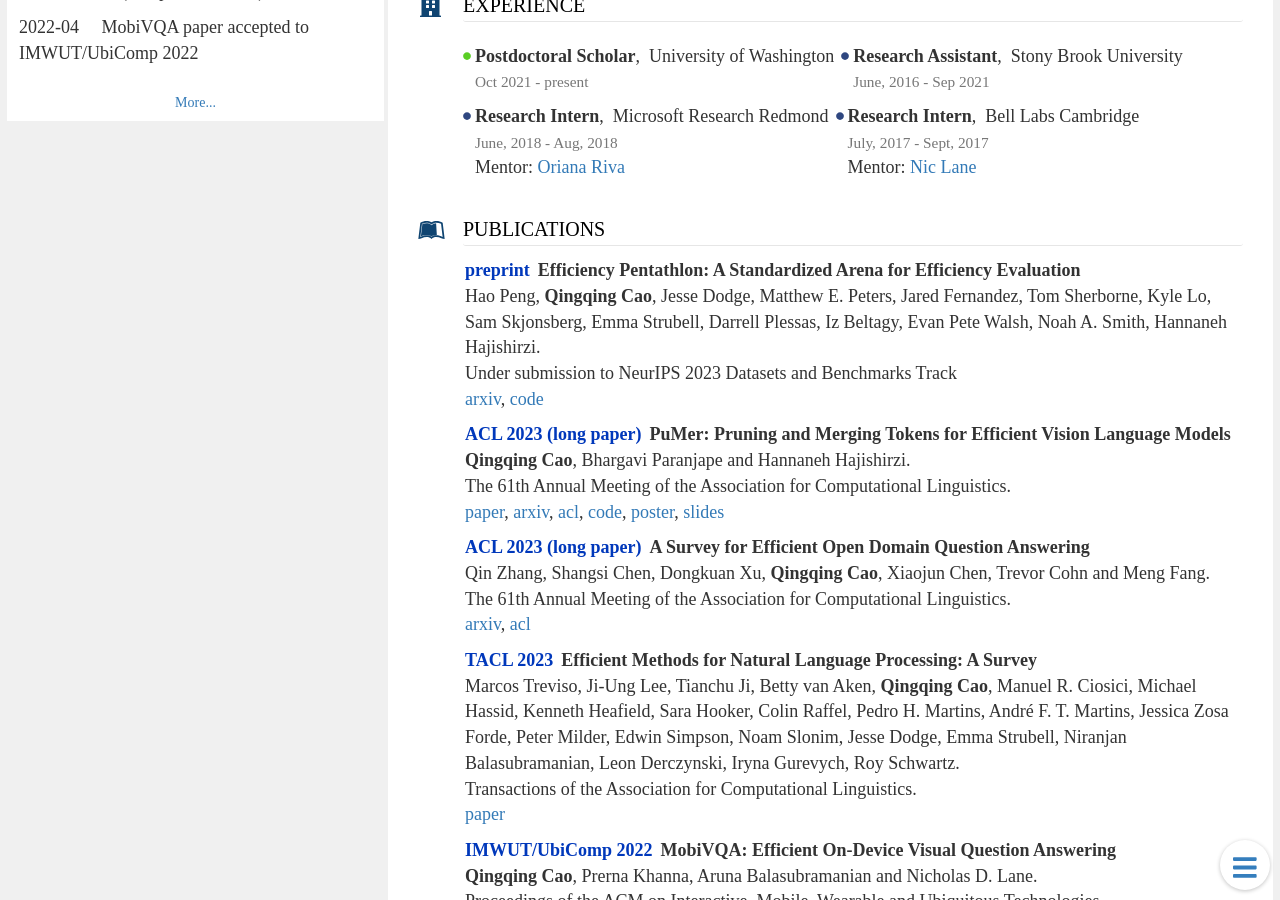
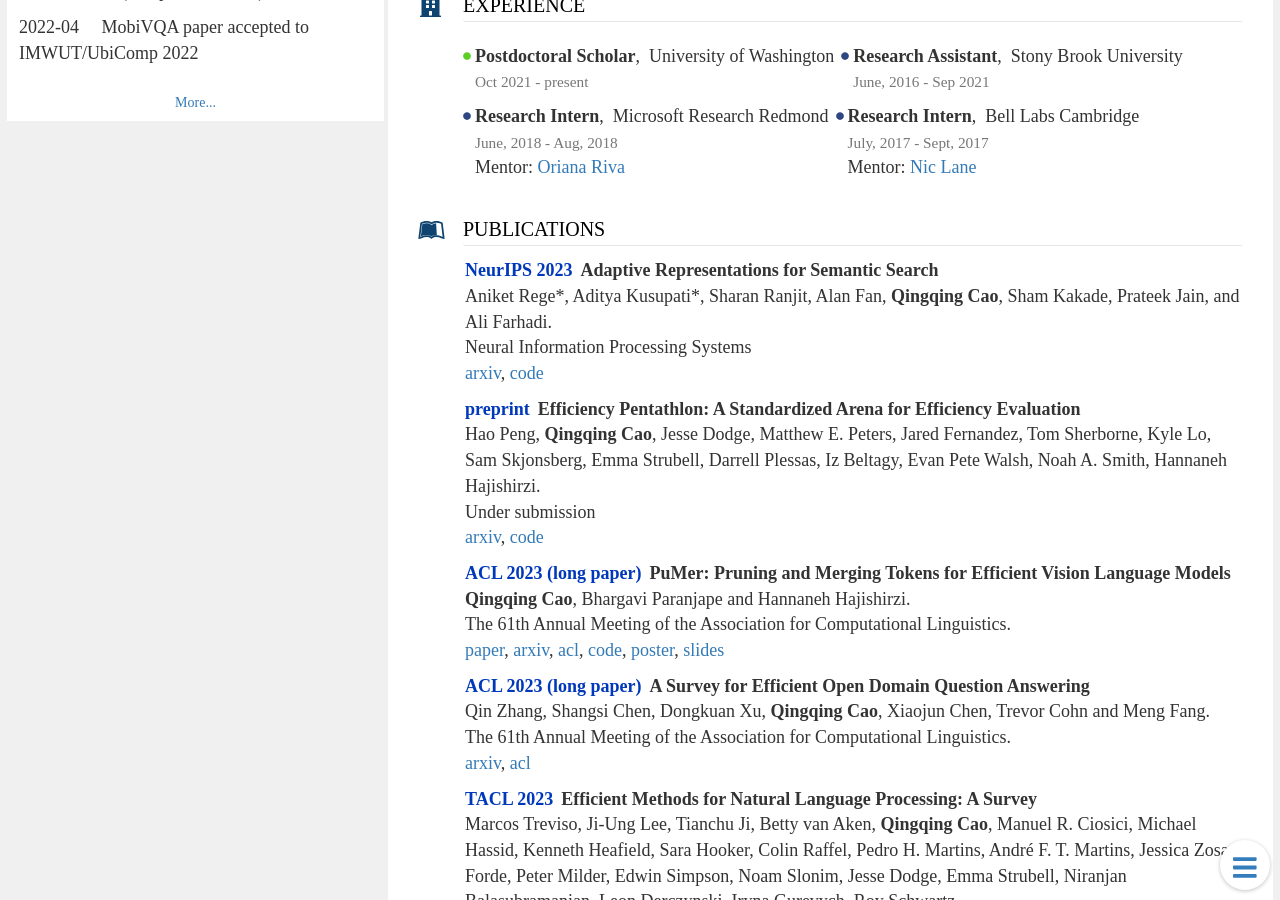
Before and after one commit to csarron/csarron.github.io, a Jekyll site: the page built from index.md, in a window 1280 px wide and 900 px high, scrolled down 731 px. Built offline with Jekyll 4.4.1, drawn with Linux system fonts in a browser that asks for light colours.

Commit message:
up paper

```diff
--- a/index.md
+++ b/index.md
@@ -148,11 +148,18 @@ pub:
     name: Publications
     style: fab fa-leanpub
     items:
+        - id: AdANNS
+          type: NeurIPS 2023
+          author: Aniket Rege*, Aditya Kusupati*, Sharan Ranjit, Alan Fan, <strong>Qingqing Cao</strong>, Sham Kakade, Prateek Jain, and Ali Farhadi.
+          paper: "Adaptive Representations for Semantic Search"
+          conference: Neural Information Processing Systems
+          resource: >
+            [arxiv](https://arxiv.org/abs/2305.19435), [code](https://github.com/RAIVNLab/AdANNS)
         - id: efficiency
           type: preprint
           author: Hao Peng, <strong>Qingqing Cao</strong>, Jesse Dodge, Matthew E. Peters, Jared Fernandez, Tom Sherborne, Kyle Lo, Sam Skjonsberg, Emma Strubell, Darrell Plessas, Iz Beltagy, Evan Pete Walsh, Noah A. Smith, Hannaneh Hajishirzi.
           paper: "Efficiency Pentathlon: A Standardized Arena for Efficiency Evaluation"
-          conference: Under submission to NeurIPS 2023 Datasets and Benchmarks Track
+          conference: Under submission
           resource: >
             [arxiv](https://arxiv.org/abs/2307.09701), [code](https://github.com/allenai/efficiency-pentathlon)
         - id: pumer
```
